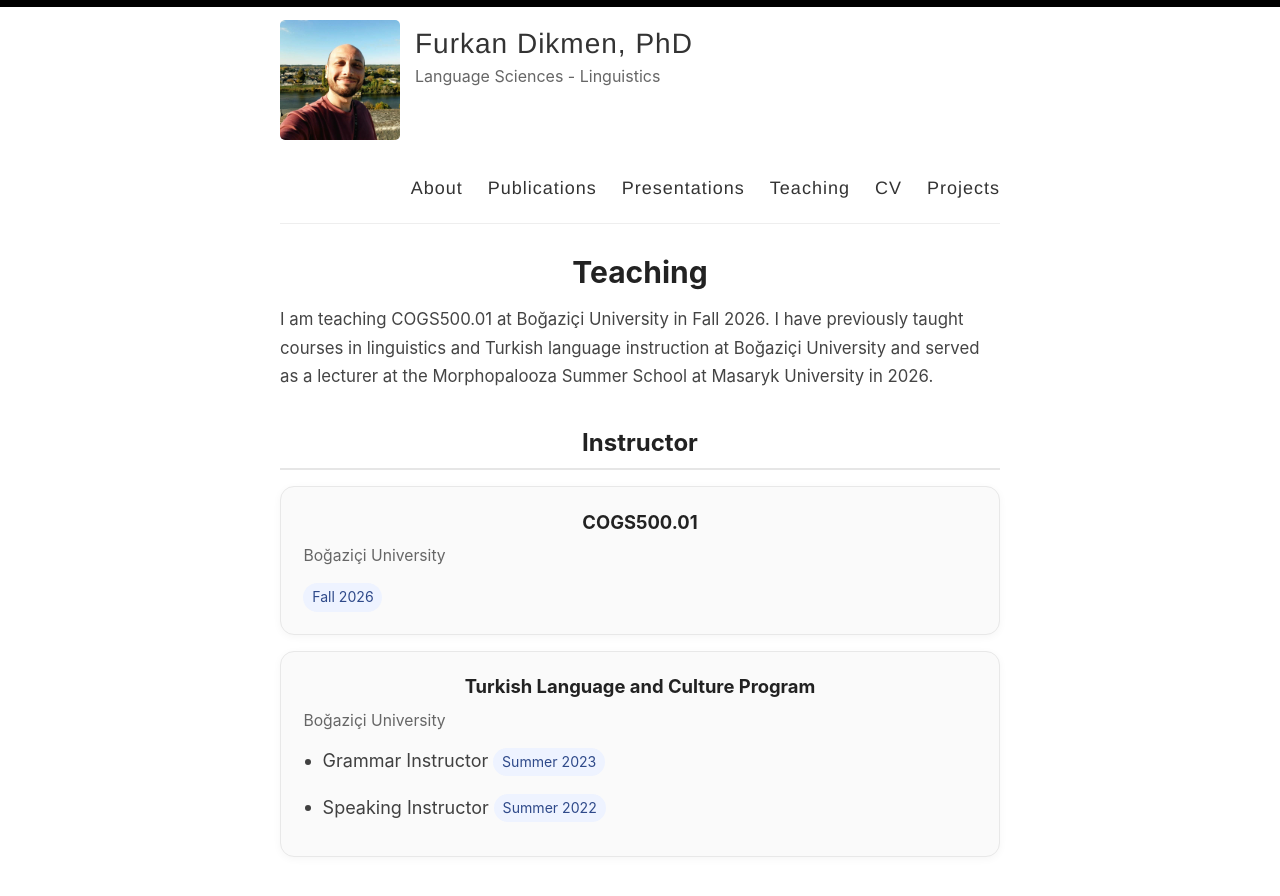
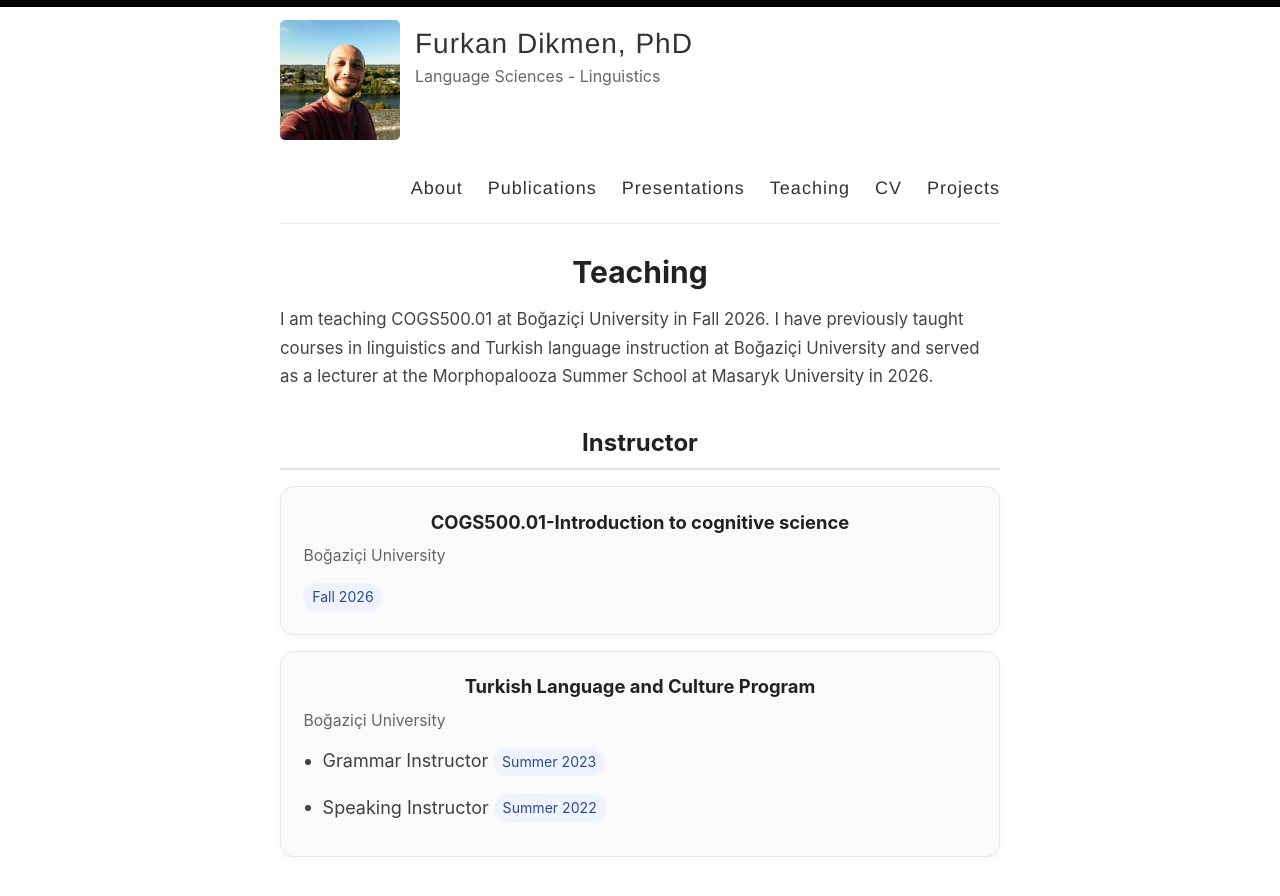
Before and after one commit to furkandikmen/furkandikmen.github.io, a Jekyll site: the page built from _pages/teaching.md, in a window 1280 px wide and 900 px high. Shown: the top 896 px of the window. Built offline with Jekyll 4.4.1, drawn with Linux system fonts in a browser that asks for light colours.

Commit message:
Update course title for COGS500.01

```diff
--- a/_pages/teaching.md
+++ b/_pages/teaching.md
@@ -83,7 +83,7 @@ permalink: /teaching/
   <h2>Instructor</h2>
 
   <div class="teaching-card">
-    <h3 class="teaching-title">COGS500.01</h3>
+    <h3 class="teaching-title">COGS500.01-Introduction to cognitive science</h3>
     <p class="teaching-place">Boğaziçi University</p>
     <span class="tag">Fall 2026</span>
   </div>
```
